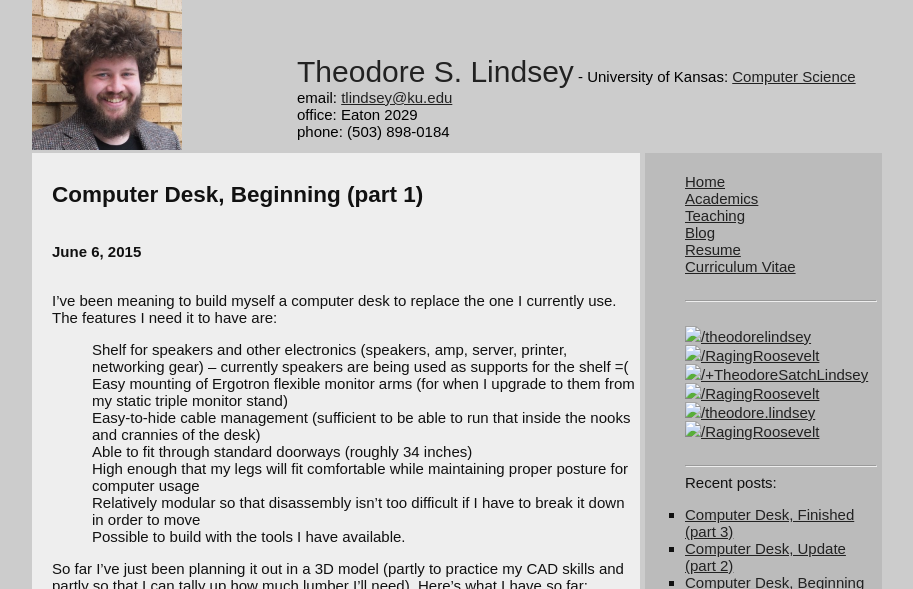
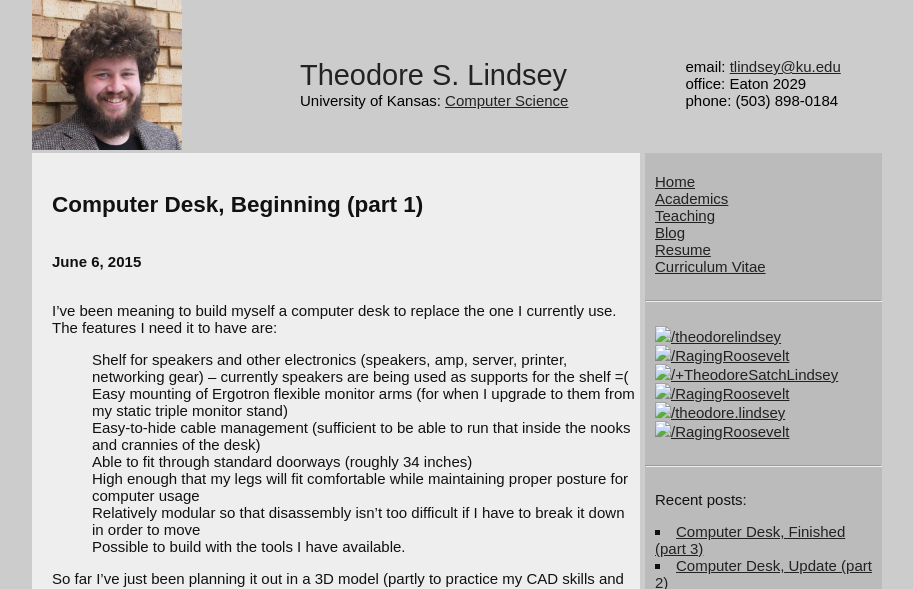
Before and after one commit to RagingRoosevelt/RagingRoosevelt.github.io, a Jekyll site: the page built from _posts/2015-06-06-WIP_Computer_Desk_Beginning.md, in a window 1280 px wide, cut to the strip 0-589 px from the top of the page. Shown: the whole strip, without its empty margins (183-1096 px from the left). Built offline with Jekyll 4.4.1, drawn with Linux system fonts in a browser that asks for light colours.

Commit message:
layout and nav updates

```diff
--- a/_includes/header.html
+++ b/_includes/header.html
@@ -4,9 +4,18 @@
     </div>
 
     <div id="bannertext">
-        <a href="{{site.url}}" style="font-size:200%;text-decoration:none">Theodore S. Lindsey</a> - University of Kansas: <a href="http://eecs.ku.edu/">Computer Science</a><br />
-        email: <a href="mailto:tlindsey@ku.edu">tlindsey@ku.edu</a><br />
-        office: Eaton 2029<br />
-        phone: (503) 898-0184
+        <table>
+        <tr>
+            <td style="padding-right:114px;">
+                <a href="{{site.url}}" style="font-size:193%;text-decoration:none">Theodore S. Lindsey</a><br />
+                University of Kansas: <a href="http://eecs.ku.edu/">Computer Science</a><br />
+            </td>
+            <td>
+                email: <a href="mailto:tlindsey@ku.edu">tlindsey@ku.edu</a><br />
+                office: Eaton 2029<br />
+                phone: (503) 898-0184
+            </td>
+        </tr>
+        </table>
     </div>
 </div>  <!--masthead-->
--- /dev/null
+++ b/_includes/links.html
@@ -0,0 +1,8 @@
+<div id="links">
+    <a href="http://www.linkedin.com/in/{{site.username_linkedin}}" target="_blank"><img src="https://www.linkedin.com/favicon.ico" width="16px" />/{{site.username_linkedin}}</a><br />
+    <a href="https://github.com/{{site.username_github}}"><img src="https://github.com/favicon.ico" width="16px" />/{{site.username_github}}</a><br />
+    <a href="https://plus.google.com/{{site.username_gplus}}"><img src="https://ssl.gstatic.com/s2/oz/images/faviconr3.ico" width="16px" />/{{site.username_gplus}}</a><br />
+    <a href="https://twitter.com/{{site.username_twitter}}"><img src="https://twitter.com/favicon.ico" width="16px" />/{{site.username_twitter}}</a><br />
+    <a href="https://facebook.com/{{site.username_facebook}}"><img src="https://www.facebook.com/favicon.ico" width="16px" />/{{site.username_facebook}}</a><br />
+    <a href="https://steamcommunity.com/id/{{site.username_steam}}"><img src="http://steamcommunity.com/favicon.ico" width="16px" />/{{site.username_steam}}</a>
+</div>
--- a/_includes/nav.html
+++ b/_includes/nav.html
@@ -4,13 +4,5 @@
     <a href="{{site.baseurl}}/teaching.html">Teaching</a><br />
     <a href="{{site.baseurl}}/blog/">Blog</a><br />
     <a href="http://people.eecs.ku.edu/~tlindsey/Theodore_Lindsey_Resume.pdf" target="_blank">Resume</a><br />
-    <a href="http://people.eecs.ku.edu/~tlindsey/Theodore_Lindsey_CV.pdf" target="_blank">Curriculum Vitae</a><br />
-    <br /><hr /><br />
-    <a href="http://www.linkedin.com/in/{{site.username_linkedin}}" target="_blank"><img src="https://www.linkedin.com/favicon.ico" width="16px" />/{{site.username_linkedin}}</a><br />
-    <a href="https://github.com/{{site.username_github}}"><img src="https://github.com/favicon.ico" width="16px" />/{{site.username_github}}</a><br />
-    <a href="https://plus.google.com/{{site.username_gplus}}"><img src="https://ssl.gstatic.com/s2/oz/images/faviconr3.ico" width="16px" />/{{site.username_gplus}}</a><br />
-    <a href="https://twitter.com/{{site.username_twitter}}"><img src="https://twitter.com/favicon.ico" width="16px" />/{{site.username_twitter}}</a><br />
-    <a href="https://facebook.com/{{site.username_facebook}}"><img src="https://www.facebook.com/favicon.ico" width="16px" />/{{site.username_facebook}}</a><br />
-    <a href="https://steamcommunity.com/id/{{site.username_steam}}"><img src="http://steamcommunity.com/favicon.ico" width="16px" />/{{site.username_steam}}</a><br />
-    <br /><hr />
+    <a href="http://people.eecs.ku.edu/~tlindsey/Theodore_Lindsey_CV.pdf" target="_blank">Curriculum Vitae</a>
 </div> <!--right container-->
--- a/_layouts/default.html
+++ b/_layouts/default.html
@@ -6,7 +6,9 @@ layout: simple
 
 <div id="sidebar">
     {% include nav.html %}
-
+    <br /><hr /><br />
+    {% include links.html %}
+    <br /><hr /><br />
     {% include recentposts.html %}
 </div>
 
--- a/_posts/2015-06-06-WIP_Computer_Desk_Beginning.md
+++ b/_posts/2015-06-06-WIP_Computer_Desk_Beginning.md
@@ -17,11 +17,11 @@ I’ve been meaning to build myself a computer desk to replace the one I current
 
 So far I’ve just been planning it out in a 3D model (partly to practice my CAD skills and partly so that I can tally up how much lumber I’ll need).  Here’s what I have so far:
 
-<a href="http://i.imgur.com/RIjskGg.png"><img src="http://i.imgur.com/RIjskGg.png" style="width:50%;" /></a><a href="http://i.imgur.com/w6oM24p.png"><img src="http://i.imgur.com/w6oM24p.png" style="width:50%;" /></a>
+<a href="http://i.imgur.com/RIjskGg.png"><img src="http://i.imgur.com/RIjskGg.png" style="width:49%;" /></a><a href="http://i.imgur.com/w6oM24p.png"><img src="http://i.imgur.com/w6oM24p.png" style="width:49%;" /></a>
 
 And with blockouts of the room and electronics:
 
-<a href="http://i.imgur.com/RClIBSN.png"><img src="http://i.imgur.com/RClIBSN.png" style="width:50%;" /></a><a href="http://i.imgur.com/7BIwddt.png"><img src="http://i.imgur.com/7BIwddt.png" style="width:50%;" /></a>
+<a href="http://i.imgur.com/RClIBSN.png"><img src="http://i.imgur.com/RClIBSN.png" style="width:49%;" /></a><a href="http://i.imgur.com/7BIwddt.png"><img src="http://i.imgur.com/7BIwddt.png" style="width:49%;" /></a>
 
 Once I get this desk built, I’m thinking of adding a smaller desk section to form an ‘L’ shape. I’ll attach it to the right hand side of the desk and that should provide a quite useful work space when I’m doing non-computer tasks but still want to be within arms reach of it (soldering, writing, scratch work, etc).
 
--- a/css/grad.css
+++ b/css/grad.css
@@ -63,24 +63,24 @@ body {
 #content {
     width:583px;
         /*width:75%;*/
-    padding:10px 5px 10px 20px;
+    padding:20px 5px 10px 20px;
         display:inline-block;
     background-color:#EEEEEE;
-    min-height: 480px;
+    min-height: 600px;
 }
 #content img{
     width: 98%;
 }
 
 #sidebar {
-    width:192px;
+    width:237px;
     /*width:15%;*/
     float:right;
-    padding:20px 5px 10px 40px;
+    padding:20px 0px 10px 0px;
     display:inline-block;
     background-color:#BBBBBB;
     /*color:#ee3300; */
-    min-height:100%/*470px*/;
+    min-height:600px/*470px*/;
 }
 
 #nav {
@@ -89,18 +89,23 @@ body {
     position: absolute;
     float:left;*/
     /*float:right;*/
-    /*padding:20px 5px 10px 40px;
-    display:inline-block;*/
-    background-color:#BBBBBB;
+    padding:0px 10px 0px 10px;
+    /*display:inline-block;*/
     /*color:#ee3300; */
     /*min-height:100%*//*470px*/;
 }
 
+#links {
+    padding:0px 10px 0px 10px;
+}
+
 #recent_posts {
-    background-color:#BBBBBB;
+    overflow-y: scroll;
+    max-height:250px;
+    padding:0px 10px 0px 10px;
 }
 #recent_posts ul{
-    list-style: square outside;/*none;*/
+    list-style: square inside;/*none;*/
     padding-left:0;
 
 }
```
